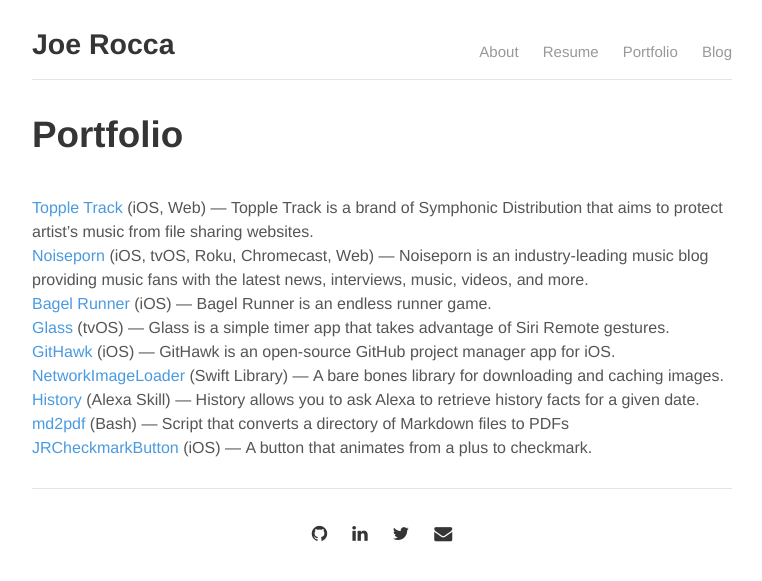
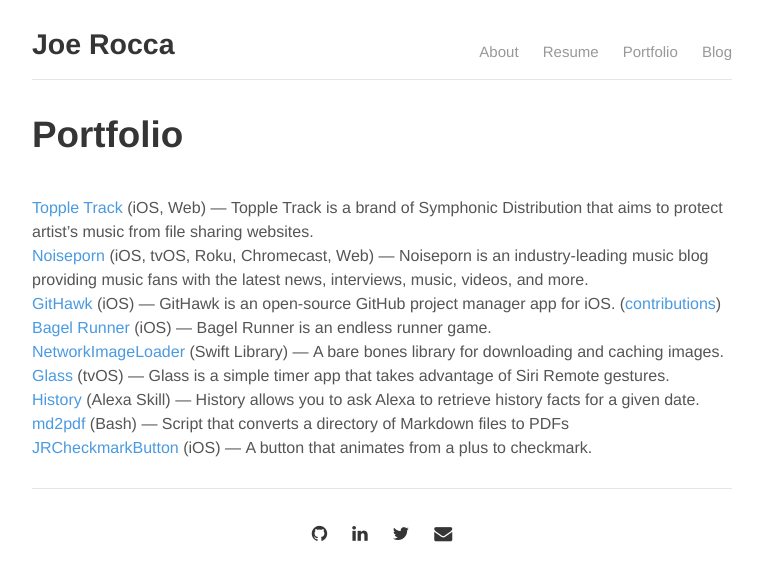
Before and after one commit to joerocca/joerocca.github.io, a Jekyll site: the page built from portfolio.md, in a window 1280 px wide. Shown: the top 581 px of the page, without its empty margins (258-1020 px from the left). Built offline with Jekyll 4.4.1, drawn with Linux system fonts in a browser that asks for light colours.

Commit message:
Updated portfolio

```diff
--- a/portfolio.md
+++ b/portfolio.md
@@ -14,19 +14,19 @@
 </li>
 
 <li>
+	<a href="https://github.com/GitHawkApp/GitHawk" target="blank">GitHawk</a> (iOS) — <p>GitHawk is an open-source GitHub project manager app for iOS. (<a href="https://github.com/GitHawkApp/GitHawk/pulls?q=is%3Apr+author%3Ajoerocca+is%3Aclosed" target="blank">contributions</a>)</p>
+</li>
+
+<li>
 	<a href="https://itunes.apple.com/us/app/bagel-runner/id987543533?mt=8" target="blank">Bagel Runner</a> (iOS) — <p>Bagel Runner is an endless runner game.</p>
 </li>
 
 <li>
-	<a href="https://itunes.apple.com/us/app/glass-simple-gesture-based-timer/id1269254738?mt=8" target="blank">Glass</a> (tvOS) — <p>Glass is a simple timer app that takes advantage of Siri Remote gestures.</p>
+	<a href="https://github.com/joerocca/NetworkImageLoader" target="blank">NetworkImageLoader</a> (Swift Library) — <p>A bare bones library for downloading and caching images.</p>
 </li>
 
 <li>
-	<a href="https://github.com/GitHawkApp/GitHawk" target="blank">GitHawk</a> (iOS) — <p>GitHawk is an open-source GitHub project manager app for iOS.</p>
-</li>
-
-<li>
-	<a href="https://github.com/joerocca/NetworkImageLoader" target="blank">NetworkImageLoader</a> (Swift Library) — <p>A bare bones library for downloading and caching images.</p>
+	<a href="https://itunes.apple.com/us/app/glass-simple-gesture-based-timer/id1269254738?mt=8" target="blank">Glass</a> (tvOS) — <p>Glass is a simple timer app that takes advantage of Siri Remote gestures.</p>
 </li>
 
 <li>
```
